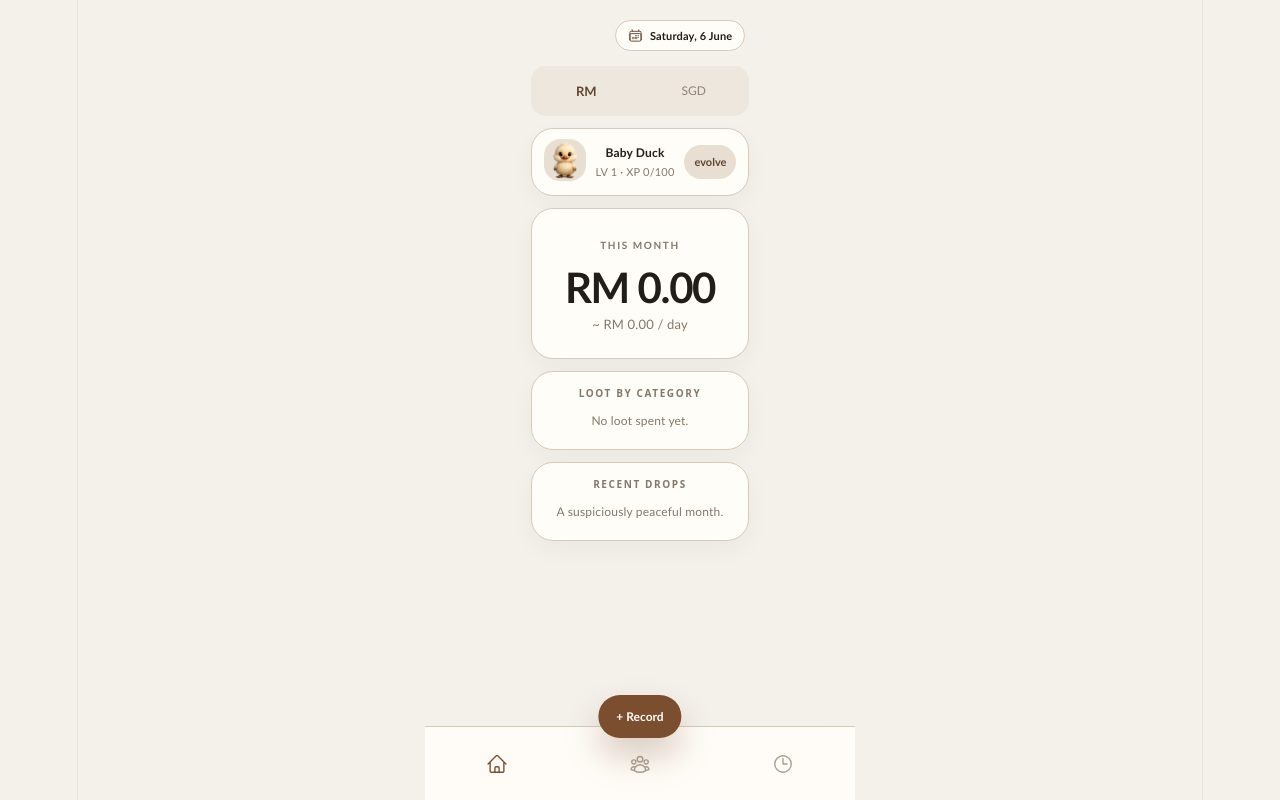
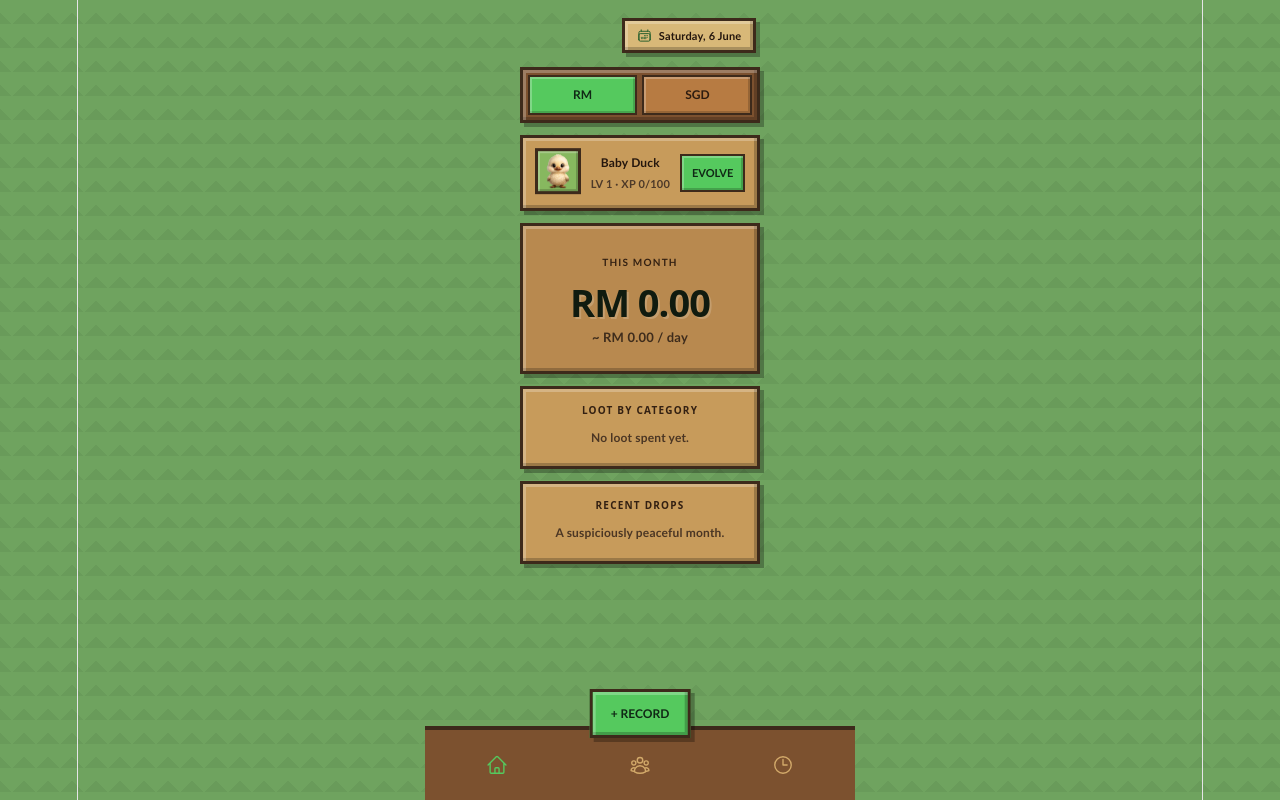
Before and after one commit to chuqiann-source/guiltypleasure-expenses, a React (Vite) app: page / in a window 1280 px wide. Built offline with nearby package versions, Linux system fonts and the light colour scheme.

Commit message:
Update App.css

```diff
--- a/src/App.css
+++ b/src/App.css
@@ -1,15 +1,19 @@
 :root {
-  --bg: #f4f1ea;
-  --card: #fffdf8;
-  --soft: #e8dfd2;
-  --line: #d6cbbb;
-  --text: #211d19;
-  --muted: #83786a;
-  --accent: #7a4e2f;
-  --deep: #5f4632;
-  --danger: #8f4f3f;
+  --bg: #6fa35f;
+  --bg-dark: #4f7d43;
+  --card: #c79b5b;
+  --soft: #9b6a3d;
+  --line: #3d2a1b;
+  --text: #24160d;
+  --muted: #4d3928;
+  --accent: #2f8f3a;
+  --accent-light: #55c95e;
+  --deep: #1f5c2a;
+  --danger: #9d2f23;
+  --gold: #f2c14e;
+  --stone: #9f9f9f;
 
-  font-family: Calibri, -apple-system, BlinkMacSystemFont, "Segoe UI", sans-serif;
+  font-family: Calibri, "Courier New", monospace;
   font-size: 12px;
   color: var(--text);
   background: var(--bg);
@@ -22,7 +26,11 @@
 html,
 body {
   margin: 0;
-  background: var(--bg);
+  background:
+    linear-gradient(45deg, rgba(0, 0, 0, 0.05) 25%, transparent 25%),
+    linear-gradient(-45deg, rgba(0, 0, 0, 0.05) 25%, transparent 25%),
+    var(--bg);
+  background-size: 24px 24px;
 }
 
 button,
@@ -46,7 +54,6 @@ svg {
   min-height: 100vh;
   margin: 0 auto;
   padding: 18px 14px 108px;
-  background: var(--bg);
 }
 
 .top-header {
@@ -58,17 +65,35 @@ svg {
   min-height: 34px;
 }
 
+.date-pill,
+.currency-toggle,
+.segmented-history,
+.segmented-split,
+.duck-card,
+.hero-card,
+.section-card,
+.modal,
+.split-card,
+.transaction,
+.split-balance-box,
+.settlement-row {
+  border: 3px solid var(--line);
+  border-radius: 0;
+  box-shadow:
+    inset 3px 3px rgba(255, 255, 255, 0.25),
+    inset -3px -3px rgba(0, 0, 0, 0.22),
+    4px 4px 0 rgba(0, 0, 0, 0.28);
+}
+
 .date-pill {
   display: inline-flex;
   align-items: center;
   gap: 7px;
-  border: 1px solid var(--line);
-  background: var(--card);
+  background: #d8b878;
   color: var(--text);
-  border-radius: 999px;
   padding: 7px 12px;
   font-size: 11px;
-  font-weight: 600;
+  font-weight: 800;
   line-height: 1;
   white-space: nowrap;
 }
@@ -79,39 +104,13 @@ svg {
   color: var(--deep);
 }
 
-.segmented-history {
-  display: grid;
-  grid-template-columns: repeat(2, 1fr);
-}
-
-.owe-card {
-  background: #efe1c8;
-  border-color: #b88a5a;
-}
-
-.owe-card h2 {
-  color: #4a2f18;
-  font-size: 24px;
-  font-weight: 800;
-}
-
-.owe-card .section-title h2 {
-  color: #6c4a2d;
-}
-
-.segmented-split {
-  display: grid;
-  grid-template-columns: repeat(3, 1fr);
-}
-
 .currency-toggle,
 .segmented-history,
 .segmented-split {
   display: grid;
-  background: rgba(122, 78, 47, 0.06);
-  border-radius: 15px;
-  padding: 4px;
-  gap: 4px;
+  background: #7c512f;
+  padding: 5px;
+  gap: 5px;
 }
 
 .currency-toggle {
@@ -120,69 +119,65 @@ svg {
 }
 
 .segmented-history {
-  display: grid;
   grid-template-columns: repeat(2, 1fr);
 }
 
 .segmented-split {
-  display: grid;
   grid-template-columns: repeat(3, 1fr);
 }
 
 .currency-toggle button,
 .segmented-history button,
 .segmented-split button {
-  border: none;
-  background: transparent;
-
-  color: #8d8479;
-  font-weight: 500;
-
-  display: flex;
-  justify-content: center;
-  align-items: center;
-
-  height: 42px;
+  border: 2px solid var(--line);
+  background: #b77b42;
+  color: #2d1c10;
+  font-weight: 700;
+  height: 40px;
   padding: 0;
-
   font-size: 12px;
   line-height: 1;
+  text-transform: uppercase;
+  box-shadow:
+    inset 2px 2px rgba(255, 255, 255, 0.25),
+    inset -2px -2px rgba(0, 0, 0, 0.18);
 }
 
 .currency-toggle .active,
 .segmented-history .active,
 .segmented-split .active {
-  background: transparent;
-
-  color: var(--deep);
-
-  font-weight: 800;
-  text-transform: uppercase;
-
-  font-size: 13px;
-
-  display: flex;
-  justify-content: center;
-  align-items: center;
+  background: var(--accent-light);
+  color: #102815;
+  font-weight: 900;
 }
 
-.duck-face img {
-  width: 100%;
-  height: 100%;
-  object-fit: contain;
+.duck-card,
+.hero-card,
+.section-card,
+.modal,
+.split-card {
+  background: var(--card);
 }
 
-.duck-room {
-  width: 100%;
-  border-radius: 18px;
-  overflow: hidden;
-  border: 1px solid var(--line);
+.duck-card {
+  display: grid;
+  grid-template-columns: 46px 1fr auto;
+  align-items: center;
+  gap: 10px;
+  padding: 12px;
   margin-bottom: 12px;
 }
 
-.duck-room img {
-  width: 100%;
-  display: block;
+.duck-face {
+  width: 46px;
+  height: 46px;
+  background: #87b85f;
+  display: grid;
+  place-items: center;
+  border: 3px solid var(--line);
+  box-shadow:
+    inset 2px 2px rgba(255, 255, 255, 0.25),
+    inset -2px -2px rgba(0, 0, 0, 0.2);
 }
 
 .duck-wrapper {
@@ -191,7 +186,8 @@ svg {
   height: 100%;
 }
 
-.duck-wrapper img {
+.duck-wrapper img,
+.duck-face img {
   width: 100%;
   height: 100%;
   object-fit: contain;
@@ -199,14 +195,10 @@ svg {
 
 .eye-lid {
   position: absolute;
-
   width: 12%;
   height: 0;
-
   background: #f3d97a;
-
-  border-radius: 999px;
-
+  border-radius: 0;
   animation: duck-blink 7s infinite;
 }
 
@@ -221,7 +213,6 @@ svg {
 }
 
 @keyframes duck-blink {
-
   0%,
   94%,
   100% {
@@ -234,87 +225,93 @@ svg {
   }
 }
 
-.duck-card,
-.hero-card,
-.section-card,
-.modal,
-.split-card {
-  background: var(--card);
-  border: 1px solid var(--line);
-  border-radius: 22px;
-  box-shadow: 0 8px 24px rgba(47, 42, 36, 0.045);
+.animated-duck {
+  display: flex;
+  justify-content: center;
+  align-items: center;
+  animation: duck-bob 2.4s ease-in-out infinite;
 }
 
-.duck-card {
-  display: grid;
-  grid-template-columns: 42px 1fr auto;
-  align-items: center;
-  gap: 10px;
-  padding: 12px;
-  margin-bottom: 12px;
-}
+@keyframes duck-bob {
+  0%,
+  100% {
+    transform: translateY(0px);
+  }
 
-.duck-face {
-  width: 42px;
-  height: 42px;
-  border-radius: 16px;
-  background: var(--soft);
-  display: grid;
-  place-items: center;
-  font-size: 22px;
+  50% {
+    transform: translateY(-3px);
+  }
 }
 
 .duck-card p {
-  margin: 2px 0 0;
+  margin: 3px 0 0;
   color: var(--muted);
   font-size: 11px;
+  font-weight: 700;
 }
 
 .duck-card button {
-  border: none;
-  background: var(--soft);
-  color: var(--deep);
-  border-radius: 999px;
+  border: 2px solid var(--line);
+  background: var(--accent-light);
+  color: #102815;
   padding: 8px 10px;
   font-size: 11px;
-  font-weight: 700;
+  font-weight: 900;
+  text-transform: uppercase;
+  box-shadow:
+    inset 2px 2px rgba(255, 255, 255, 0.25),
+    inset -2px -2px rgba(0, 0, 0, 0.2);
 }
 
 .hero-card {
   text-align: center;
   padding: 28px 18px 24px;
   margin-bottom: 12px;
+  background: #b8894f;
 }
 
 .overline,
 .section-title h2,
 .modal-head h2 {
   margin: 0;
-  color: var(--muted);
+  color: #332012;
   text-transform: uppercase;
-  letter-spacing: 1.6px;
+  letter-spacing: 1.2px;
   font-size: 10px;
-  font-weight: 700;
+  font-weight: 900;
 }
 
 .hero-card h1 {
   margin: 12px 0 8px;
-  font-family: Calibri, -apple-system, BlinkMacSystemFont, "Segoe UI", sans-serif;
-  font-size: 42px;
+  font-size: 38px;
   line-height: 1;
-  letter-spacing: -1.4px;
-  font-weight: 700;
-  color: var(--text);
+  letter-spacing: -1px;
+  font-weight: 900;
+  color: #101b0f;
+  text-shadow: 2px 2px 0 rgba(255, 255, 255, 0.18);
 }
 
 .hero-card span {
-  color: var(--muted);
+  color: #3e2c1c;
   font-size: 13px;
+  font-weight: 800;
 }
 
 .section-card {
   padding: 16px;
   margin-bottom: 12px;
+}
+
+.owe-card {
+  background: #5fbf67;
+  border-color: #1f5c2a;
+}
+
+.owe-card h2 {
+  color: #102815;
+  font-size: 24px;
+  font-weight: 900;
+  margin: 8px 0 0;
 }
 
 .page-card {
@@ -332,7 +329,8 @@ svg {
 .compact-list,
 .transaction-list,
 .split-list,
-.duck-guide {
+.duck-guide,
+.settlement-list {
   display: grid;
   gap: 9px;
 }
@@ -353,54 +351,57 @@ svg {
 }
 
 .icon-box {
-  width: 36px;
-  height: 36px;
-  border-radius: 13px;
-  background: var(--soft);
-  color: var(--deep);
+  width: 38px;
+  height: 38px;
+  background: #8f6239;
+  color: #f4d37b;
   display: grid;
   place-items: center;
   flex-shrink: 0;
+  border: 2px solid var(--line);
+  box-shadow:
+    inset 2px 2px rgba(255, 255, 255, 0.2),
+    inset -2px -2px rgba(0, 0, 0, 0.18);
 }
 
 .icon-box svg {
-  width: 18px;
-  height: 18px;
+  width: 19px;
+  height: 19px;
 }
 
 .category-row strong,
 .transaction strong {
   font-size: 12px;
+  font-weight: 900;
 }
 
 .transaction p,
 .split-card p,
 .duck-guide p {
   margin: 0;
-  color: var(--muted);
+  color: #4b3624;
   font-size: 11px;
   line-height: 1.35;
+  font-weight: 700;
 }
 
 .bar {
   width: 105px;
-  height: 5px;
-  border-radius: 999px;
-  background: var(--soft);
+  height: 8px;
+  background: #694326;
   overflow: hidden;
   margin-top: 5px;
+  border: 2px solid var(--line);
 }
 
 .bar i {
   display: block;
   height: 100%;
-  border-radius: 999px;
-  background: var(--accent);
+  background: var(--accent-light);
 }
 
 .transaction {
-  background: var(--soft);
-  border-radius: 16px;
+  background: #d4a765;
   padding: 10px;
 }
 
@@ -408,20 +409,23 @@ svg {
   display: flex;
   align-items: center;
   gap: 5px;
-  color: var(--accent);
+  color: #0f4f21;
   white-space: nowrap;
+  font-weight: 900;
 }
 
 .delete-btn {
-  border: 1px solid var(--line);
-  background: var(--card);
-  color: var(--danger);
-  width: 30px;
-  height: 30px;
-  border-radius: 11px;
+  border: 2px solid var(--line);
+  background: #c94f3f;
+  color: #fff3df;
+  width: 31px;
+  height: 31px;
   display: grid;
   place-items: center;
   padding: 0;
+  box-shadow:
+    inset 2px 2px rgba(255, 255, 255, 0.2),
+    inset -2px -2px rgba(0, 0, 0, 0.18);
 }
 
 .delete-btn svg {
@@ -430,9 +434,10 @@ svg {
 }
 
 .empty {
-  color: var(--muted);
+  color: #4b3624;
   margin: 4px 0;
   font-size: 12px;
+  font-weight: 800;
 }
 
 .record-button {
@@ -440,15 +445,18 @@ svg {
   left: 50%;
   bottom: 62px;
   transform: translateX(-50%);
-  border: none;
-  border-radius: 999px;
-  background: var(--accent);
-  color: var(--card);
+  border: 3px solid var(--line);
+  background: var(--accent-light);
+  color: #102815;
   font-size: 12px;
-  font-weight: 700;
+  font-weight: 900;
   padding: 13px 18px;
-  box-shadow: 0 18px 34px rgba(122, 78, 47, 0.28);
   z-index: 12;
+  text-transform: uppercase;
+  box-shadow:
+    inset 3px 3px rgba(255, 255, 255, 0.25),
+    inset -3px -3px rgba(0, 0, 0, 0.22),
+    4px 4px 0 rgba(0, 0, 0, 0.28);
 }
 
 .bottom-nav {
@@ -459,9 +467,8 @@ svg {
   width: 100%;
   max-width: 430px;
   height: 74px;
-  background: rgba(255, 253, 248, 0.92);
-  border-top: 1px solid var(--line);
-  backdrop-filter: blur(18px);
+  background: #7c512f;
+  border-top: 4px solid var(--line);
   display: grid;
   grid-template-columns: repeat(3, 1fr);
   z-index: 10;
@@ -470,7 +477,7 @@ svg {
 .bottom-nav button {
   border: none;
   background: transparent;
-  color: #a99e90;
+  color: #d2a96a;
   display: grid;
   place-items: center;
 }
@@ -481,13 +488,13 @@ svg {
 }
 
 .bottom-nav .active {
-  color: var(--accent);
+  color: var(--accent-light);
 }
 
 .modal-backdrop {
   position: fixed;
   inset: 0;
-  background: rgba(47, 42, 36, 0.28);
+  background: rgba(20, 16, 12, 0.5);
   display: flex;
   justify-content: center;
   align-items: flex-end;
@@ -501,6 +508,7 @@ svg {
   max-height: 88vh;
   overflow-y: auto;
   padding: 16px;
+  background: #c79b5b;
 }
 
 .modal-head {
@@ -511,14 +519,11 @@ svg {
 }
 
 .modal-form,
-.split-form {
+.split-form,
+.friend-form {
   display: grid;
   gap: 9px;
   width: 100%;
-}
-.friend-form {
-  display: grid;
-  gap: 9px;
 }
 
 .friend-form {
@@ -530,29 +535,36 @@ select {
   width: 100%;
   max-width: 100%;
   min-width: 0;
-  border: 1px solid var(--line);
-  background: var(--card);
+  border: 3px solid var(--line);
+  background: #e2bf78;
   color: var(--text);
-  border-radius: 14px;
-  padding: 9px 11px;
+  padding: 10px 11px;
   outline: none;
   font-size: 16px;
+  font-weight: 800;
+  border-radius: 0;
+  box-shadow:
+    inset 2px 2px rgba(255, 255, 255, 0.25),
+    inset -2px -2px rgba(0, 0, 0, 0.18);
 }
 
 input:focus,
 select:focus {
-  border-color: var(--accent);
+  border-color: var(--accent-light);
 }
 
 .friend-form button,
 .save-btn {
-  border: none;
-  border-radius: 14px;
+  border: 3px solid var(--line);
   padding: 10px;
-  font-weight: 700;
-  text-transform: lowercase;
-  background: var(--deep);
-  color: var(--card);
+  font-weight: 900;
+  text-transform: uppercase;
+  background: var(--accent-light);
+  color: #102815;
+  border-radius: 0;
+  box-shadow:
+    inset 2px 2px rgba(255, 255, 255, 0.25),
+    inset -2px -2px rgba(0, 0, 0, 0.18);
 }
 
 .friend-list {
@@ -563,34 +575,28 @@ select:focus {
 }
 
 .friend-chip {
-  border: 1px solid var(--line);
-  background: var(--card);
-  color: var(--deep);
-  border-radius: 999px;
+  border: 3px solid var(--line);
+  background: #d4a765;
+  color: var(--text);
   padding: 8px 10px;
   display: flex;
   align-items: center;
   gap: 8px;
   font-size: 11px;
+  font-weight: 800;
+  border-radius: 0;
 }
 
 .friend-chip.active {
-  background: rgba(122, 78, 47, 0.08);
-
-  border-color: var(--accent);
-
-  color: var(--deep);
-
-  font-weight: 800;
-
+  background: var(--accent-light);
+  color: #102815;
+  font-weight: 900;
   text-transform: uppercase;
-
-  box-shadow: none;
 }
 
 .friend-chip span {
   color: var(--danger);
-  font-weight: 700;
+  font-weight: 900;
 }
 
 .category-grid {
@@ -600,15 +606,19 @@ select:focus {
 }
 
 .category-btn {
-  border: 1px solid var(--line);
-  background: var(--card);
-  color: var(--deep);
-  border-radius: 16px;
-  min-height: 68px;
+  border: 3px solid var(--line);
+  background: #d4a765;
+  color: var(--text);
+  min-height: 70px;
   padding: 8px 5px;
   display: grid;
   place-items: center;
   gap: 4px;
+  border-radius: 0;
+  font-weight: 800;
+  box-shadow:
+    inset 2px 2px rgba(255, 255, 255, 0.25),
+    inset -2px -2px rgba(0, 0, 0, 0.18);
 }
 
 .category-btn svg {
@@ -621,17 +631,10 @@ select:focus {
 }
 
 .category-btn.active {
-  background: rgba(122, 78, 47, 0.08);
-
-  border-color: var(--accent);
-
-  color: var(--deep);
-
-  font-weight: 800;
-
+  background: var(--accent-light);
+  color: #102815;
+  font-weight: 900;
   text-transform: uppercase;
-
-  box-shadow: none;
 }
 
 .custom-split {
@@ -640,9 +643,10 @@ select:focus {
 }
 
 .hint {
-  color: var(--muted);
+  color: #4b3624;
   font-size: 11px;
   margin: 0;
+  font-weight: 800;
 }
 
 .custom-row {
@@ -654,13 +658,16 @@ select:focus {
 
 .custom-row span {
   color: var(--text);
-  font-weight: 700;
+  font-weight: 900;
 }
 
 .split-card {
   padding: 12px;
-  background: var(--soft);
-  box-shadow: none;
+  background: #b8894f;
+  box-shadow:
+    inset 3px 3px rgba(255, 255, 255, 0.25),
+    inset -3px -3px rgba(0, 0, 0, 0.22),
+    4px 4px 0 rgba(0, 0, 0, 0.28);
 }
 
 .split-top {
@@ -678,12 +685,11 @@ select:focus {
 }
 
 .owe-line button {
-  border: none;
-  background: var(--card);
-  color: var(--muted);
-  border-radius: 11px;
-  width: 28px;
-  height: 28px;
+  border: 2px solid var(--line);
+  background: #e2bf78;
+  color: var(--deep);
+  width: 30px;
+  height: 30px;
   display: grid;
   place-items: center;
 }
@@ -699,89 +705,30 @@ select:focus {
 }
 
 .owe-line.settled button {
-  color: var(--accent);
+  background: var(--accent-light);
 }
 
-/* Duck Animation */
-
-.animated-duck {
-  display: flex;
-  justify-content: center;
-  align-items: center;
-  animation: duck-bob 2.4s ease-in-out infinite;
+.duck-room {
+  width: 100%;
+  overflow: hidden;
+  border: 3px solid var(--line);
+  margin-bottom: 12px;
+  background: #87b85f;
+  box-shadow:
+    inset 3px 3px rgba(255, 255, 255, 0.25),
+    inset -3px -3px rgba(0, 0, 0, 0.22);
 }
 
-@keyframes duck-bob {
-  0%, 100% {
-    transform: translateY(0px) rotate(-2deg);
-  }
-
-  50% {
-    transform: translateY(-3px) rotate(2deg);
-  }
-}
-
-.date-input-wrap {
+.duck-room img {
   width: 100%;
-  max-width: 100%;
-  overflow: hidden;
-  border: 1px solid var(--line);
-  background: var(--card);
-  border-radius: 14px;
-}
-
-.date-input-wrap input {
-  width: 100%;
-  max-width: 100%;
-  min-width: 0;
-  border: none;
-  background: transparent;
-  padding: 10px 11px;
-  text-align: center;
-  box-sizing: border-box;
-  appearance: none;
-  -webkit-appearance: none;
-}
-
-.month-input-wrap {
-  width: 100%;
-  max-width: 100%;
-  overflow: hidden;
-  border: 1px solid var(--line);
-  background: var(--card);
-  border-radius: 14px;
-}
-
-.month-input-wrap input {
-  width: 100%;
-  max-width: 100%;
-  min-width: 0;
-  border: none;
-  background: transparent;
-  padding: 10px 11px;
-  text-align: center;
-  box-sizing: border-box;
-  appearance: none;
-  -webkit-appearance: none;
-}
-
-.select-wrap {
-  width: 100%;
-  overflow: hidden;
-}
-
-.select-wrap select {
-  width: 100%;
-  max-width: 100%;
-  min-width: 0;
+  display: block;
 }
 
 .date-pill-field {
   width: 100%;
   height: 50px;
-  border: 1px solid var(--line);
-  border-radius: 14px;
-  background: var(--card);
+  border: 3px solid var(--line);
+  background: #e2bf78;
   display: flex;
   align-items: center;
   justify-content: center;
@@ -789,8 +736,11 @@ select:focus {
   color: var(--text);
   cursor: pointer;
   font-size: 16px;
+  font-weight: 900;
+  box-shadow:
+    inset 2px 2px rgba(255, 255, 255, 0.25),
+    inset -2px -2px rgba(0, 0, 0, 0.18);
 }
-
 
 .date-pill-field svg {
   width: 16px;
@@ -806,16 +756,27 @@ select:focus {
   height: 1px;
 }
 
+.month-input-wrap,
+.select-wrap {
+  width: 100%;
+  overflow: hidden;
+}
+
+.month-input-wrap input,
+.select-wrap select {
+  width: 100%;
+  max-width: 100%;
+  min-width: 0;
+}
+
 .settlement-list {
   display: grid;
   gap: 9px;
 }
 
 .settlement-row {
-  background: var(--soft);
-  border-radius: 16px;
+  background: #d4a765;
   padding: 12px;
-
   display: flex;
   align-items: center;
   justify-content: space-between;
@@ -824,11 +785,11 @@ select:focus {
 
 .settlement-row span {
   color: var(--text);
-  font-weight: 700;
+  font-weight: 900;
 }
 
 .settlement-row b {
-  color: var(--accent);
+  color: #0f4f21;
   white-space: nowrap;
 }
 
@@ -843,7 +804,7 @@ select:focus {
   }
 
   .hero-card h1 {
-    font-size: 38px;
+    font-size: 34px;
   }
 
   .category-grid {
```
